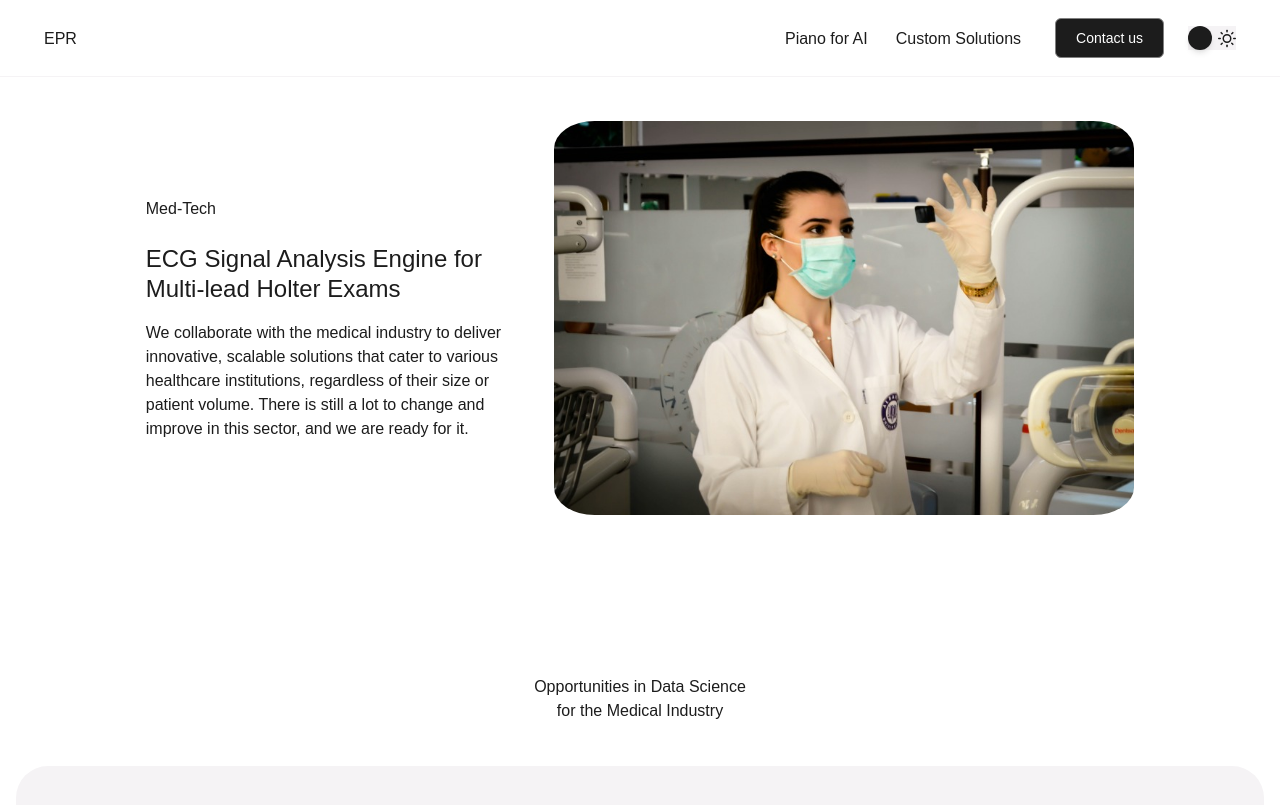
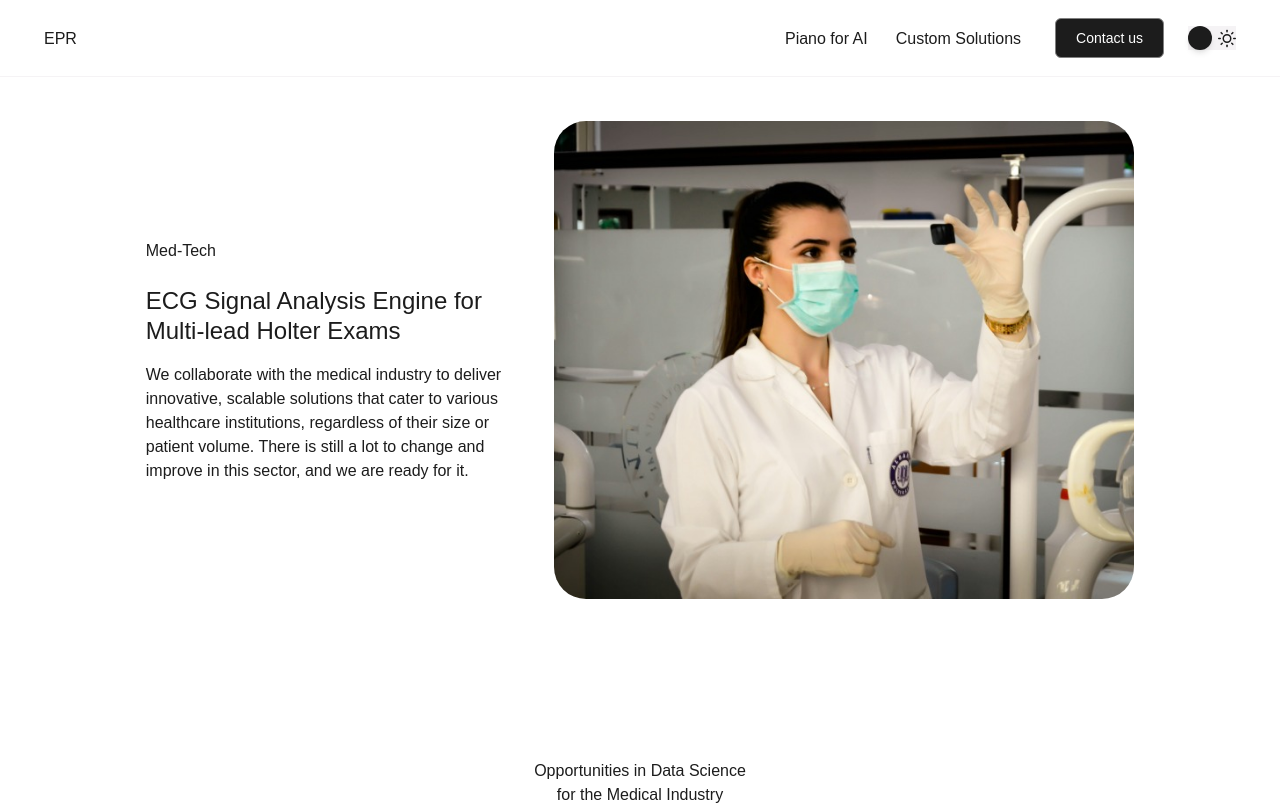
Before and after one commit to Nospoko/epr-landing, a Next.js app in the folder algrtm/: page /medTech in a window 1280 px wide. Shown: the top 805 px of the page. Built offline with nearby package versions, Linux system fonts and the light colour scheme.

Commit message:
corrected CollapsibleSectionsComponent error, corrected problem with images sizes in HeavyIndustry and Medtech pages

```diff
--- a/algrtm/src/components/DataLabSection.js
+++ b/algrtm/src/components/DataLabSection.js
@@ -7,7 +7,7 @@ const DataLabSection = () => {
       <h4 className="h4 lg:h2SB xl:h2 text-start text-neutralLight-neutral10 dark:text-neutralDark-neutral10">
         Our Data Laboratory
       </h4>
-      <div className="flex flex-col gap-[2rem] lg:flex-row w-full max-w-[78.25rem] self-stretch">
+      <div className="flex flex-col gap-[2rem] lg:flex-row w-full self-stretch">
         {dataLabSectionTexts.map((item, index) => (
           <div
             key={index}
--- a/algrtm/src/components/DescriptionImageComponent.js
+++ b/algrtm/src/components/DescriptionImageComponent.js
@@ -19,18 +19,22 @@ const DescriptionImageComponent = ({
         </div>
         <div className="mt-4 h6_400 xl:h6">{description}</div>
       </div>
-
-      <div className="flex shrink-0 max-w-[36.25rem]">
+      <div
+        className="flex shrink-0 max-w-[36.25rem]"
+        style={{
+          position: "relative",
+          width: imageWidth,
+          height: imageHeight,
+        }}
+      >
         <Image
           src={image}
           alt="Image"
-          width={imageWidth}
-          height={imageHeight}
-          sizes="100vw"
+          sizes={imageWidth}
+          fill
+          className="rounded-[2rem]"
           style={{
-            width: "100%",
-            height: "auto",
-            borderRadius: "7%",
+            objectFit: "cover",
           }}
         />
       </div>
--- a/algrtm/src/components/shared/CollapsibleSectionsComponent.js
+++ b/algrtm/src/components/shared/CollapsibleSectionsComponent.js
@@ -2,7 +2,7 @@ import React, { useState, useEffect } from "react";
 import CustomIcon from "./CustomIcon";
 import offerSectionTexts from "@/data/offerSectionsTexts";
 
-const CollapsibleSectionsComponent = ({ version, handleOffer }) => {
+const CollapsibleSectionsComponent = ({ version }) => {
   const [sections, setSections] = useState([]);
 
   useEffect(() => {
@@ -21,7 +21,6 @@ const CollapsibleSectionsComponent = ({ version, handleOffer }) => {
       visible: index === i ? !section.visible : section.visible,
     }));
     setSections(updatedSections);
-    handleOffer(index);
   };
 
   return (
```
